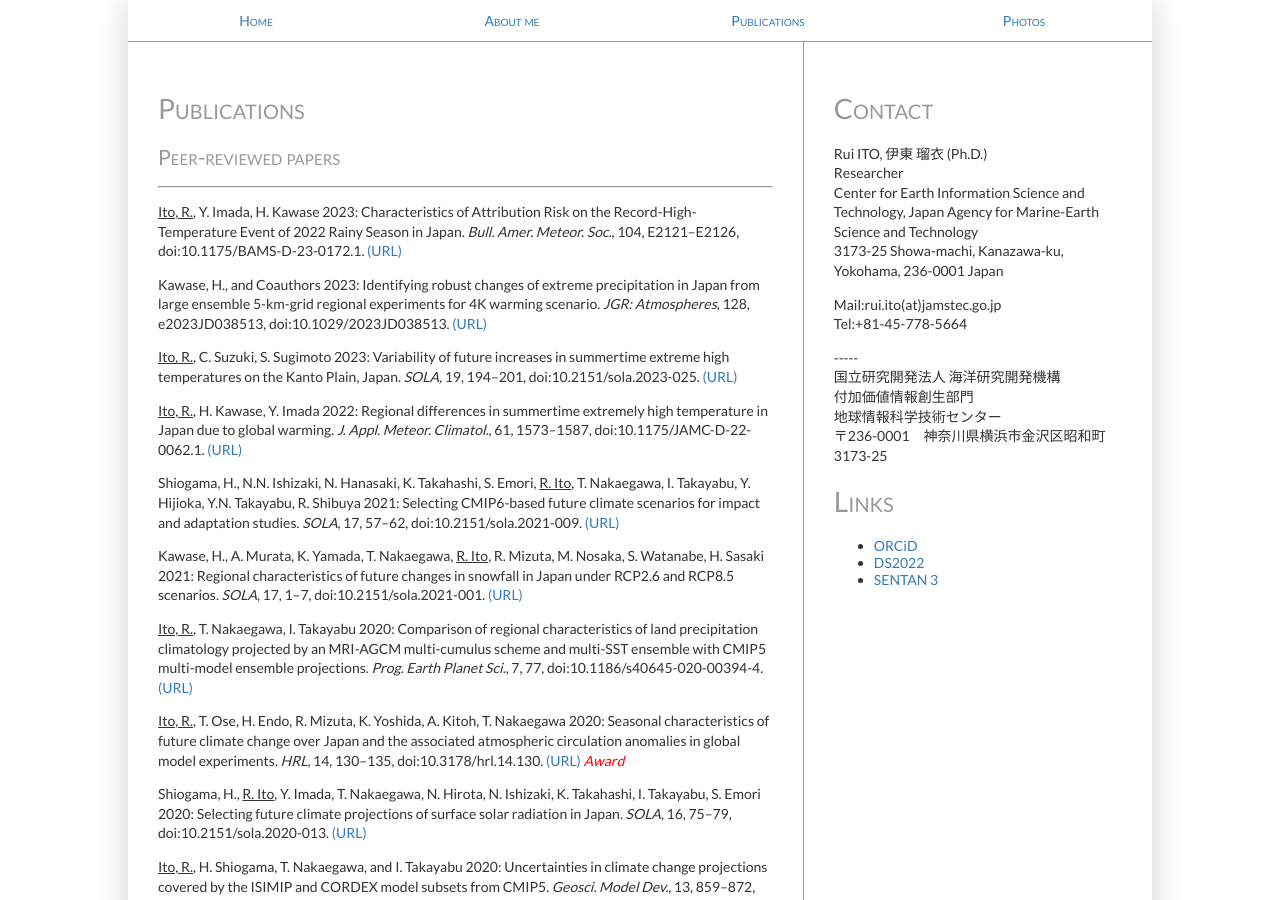
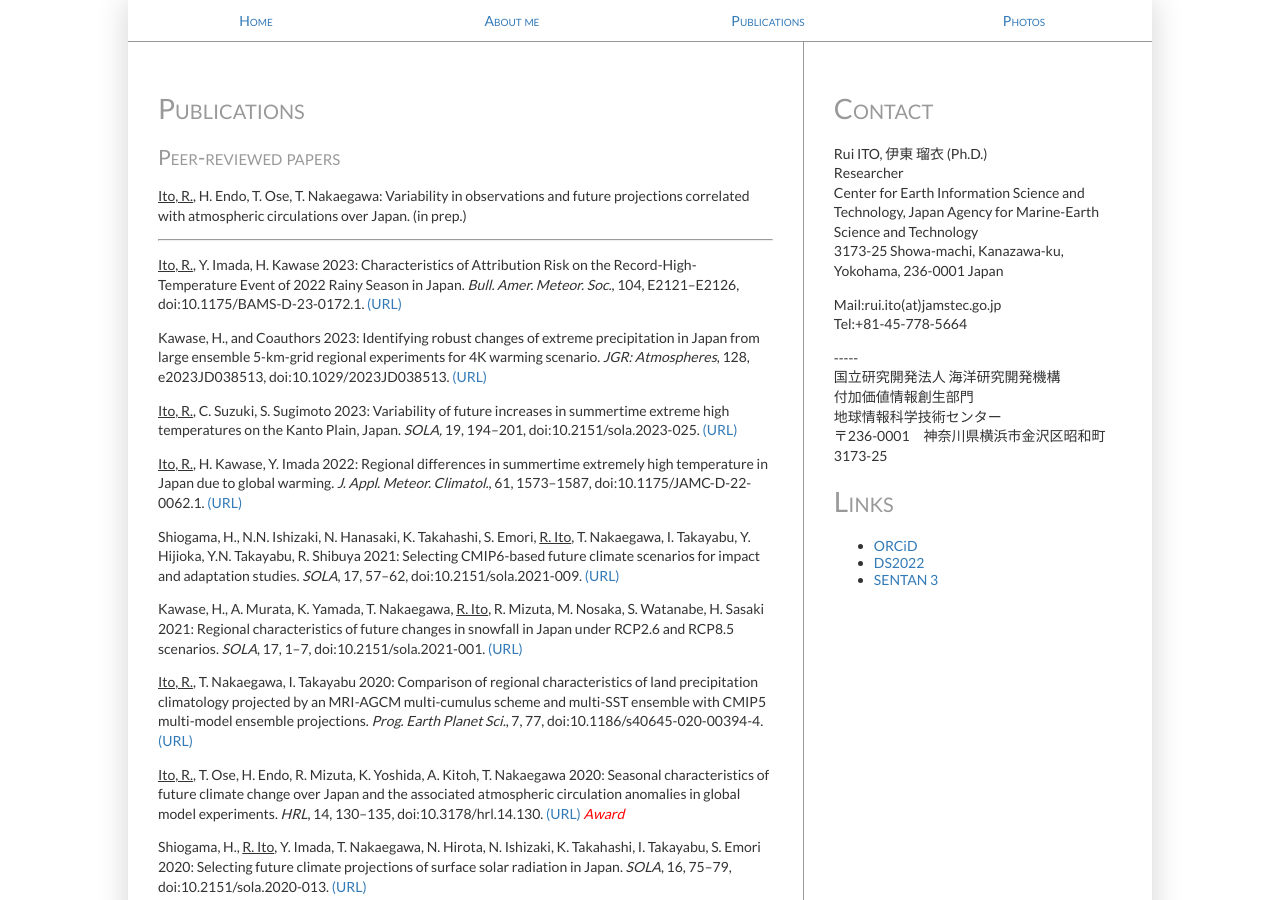
Before and after one commit to rui-climbiz/rui-climbiz.github.io, a Jekyll site: the page built from publications.html, in a window 1280 px wide and 900 px high. Built offline with Jekyll 4.4.1, drawn with Linux system fonts in a browser that asks for light colours.

Commit message:
Update publications.html

```diff
--- a/publications.html
+++ b/publications.html
@@ -5,7 +5,7 @@
 ---
 <h1>Publications</h1>
 <h2>Peer-reviewed papers</h2>
-<!-- <p><u>Ito, R.</u>, H. Endo, T. Ose, T. Nakaegawa: Variability in observations and future projections correlated with atmospheric circulations over Japan. (in prep.)</p> -->
+<p><u>Ito, R.</u>, H. Endo, T. Ose, T. Nakaegawa: Variability in observations and future projections correlated with atmospheric circulations over Japan. (in prep.)</p>
 <!-- <p><u>Ito, R.</u>, T. Satomura, T. Takemi: Idealized simulations of urban climate development in various geographic settings using a regional meteorological model. (in prep.)</p> -->
 <hr>
 <p><u>Ito, R.</u>, Y. Imada, H. Kawase 2023: Characteristics of Attribution Risk on the Record-High-Temperature Event of 2022 Rainy Season in Japan. <i>Bull. Amer. Meteor. Soc.</i>, 104, E2121–E2126, doi:10.1175/BAMS-D-23-0172.1. <a href="https://doi.org/10.1175/BAMS-D-23-0172.1">(URL)</a> </p>
```
